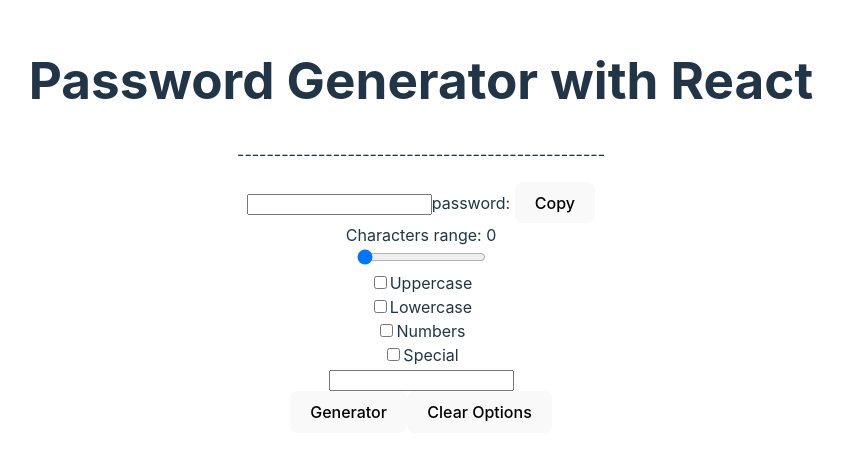
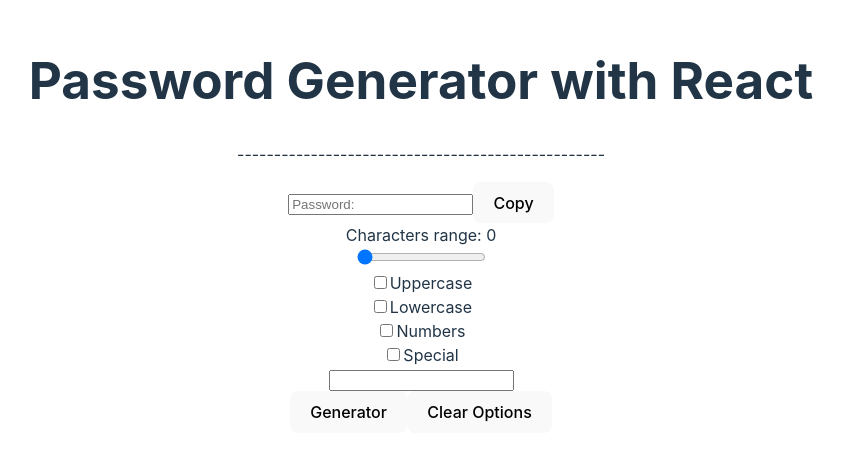
Before and after one commit to PedroBarge/PasswordGenerator, a React (Vite) app: page / in a window 1280 px wide. Shown: the part 175-636 px from the top of the page, without its empty margins (219-1063 px from the left). Built offline with nearby package versions, Linux system fonts and the light colour scheme.

Commit message:
added placeholder, value and onchange to the password input

```diff
--- a/src/App.jsx
+++ b/src/App.jsx
@@ -5,7 +5,6 @@
 import Button from "./Componets/Button/Button";
 import ButtonGenerator from "./Componets/Button/ButtonGenrator";
 import Range from "./Componets/Range/Range";
-
 function App() {
   const [range, setRange] = useState(0);
   const [uppercase, setUppercase] = useState(false);
@@ -15,7 +14,7 @@
   const [password, setPassword] = useState("");
 
   function copyPassword() {
-    navigator.clipboard.writeText(password);
+    navigator.clipboard.writeText("password");
     alert("Password Copied!");
   }
 
@@ -34,8 +33,7 @@
       <p>--------------------------------------------------</p>
       <div className="container">
         <div className="password-display">
-          <input type={password} id="showPassword"  />
-          password: {password}
+          <input placeholder="Password:" type="text" id="showPassword" value={password} onChange={setPassword}/>
           <Button
             idButton={"copy"}
             onClickButton={copyPassword}
--- a/src/Componets/Button/ButtonGenrator.jsx
+++ b/src/Componets/Button/ButtonGenrator.jsx
@@ -33,12 +33,13 @@
       caractersForPassword = caractersForPassword.concat(arraySpecial);
     }
     let allCharacters = caractersForPassword.join("");
-    let pass="";
+    let pass = "";
     for (let i = 0; i < rangeState; i++) {
-      pass+=allCharacters[Math.floor(Math.random() * allCharacters.length)];
+      pass += allCharacters[Math.floor(Math.random() * allCharacters.length)];
     }
     setPassword(pass);
     console.log(password);
+    alert("Password: " + password);
   };
   return (
     <button id={idButton} onClick={onClickButton}>
@@ -46,5 +47,4 @@
     </button>
   );
 };
-
 export default ButtonGenerator;
```
